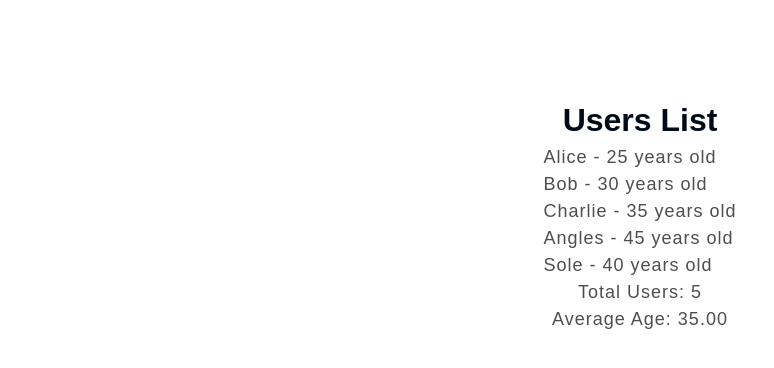
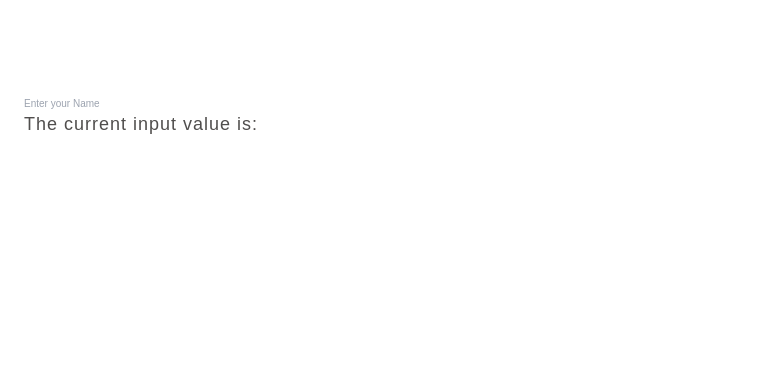
Before and after one commit to G-Golu/Only_YT_React_Study, a React (Vite) app in the folder Components/: page / in a window 1280 px wide. Shown: the top 368 px of the page, without its empty margins (0-774 px from the left). Built offline with nearby package versions, Linux system fonts and the light colour scheme.

Commit message:
Lifting State UP

```diff
--- a/Components/src/App.jsx
+++ b/Components/src/App.jsx
@@ -81,14 +81,17 @@
 
 
     import "./Components/EV.css";
-import { DerivedState } from "./Components/hooks/DerivedState";
+    //import { DerivedState } from "./Components/hooks/DerivedState";
     //import {  State } from "./Components/hooks/State";
-    export const App = () => {
+
+    import { LiftingState } from "./Components/LiftStateUP";
+     export const App = () => {
 
       return ( <section className="container">
        {/*   <State />*/}
        {/*  <Sibling/> */}
-       <DerivedState/>
+      {/* <DerivedState/>*/}
+       <LiftingState/>
       </section>
 
     );
--- /dev/null
+++ b/Components/src/Components/LiftStateUP.jsx
@@ -0,0 +1,41 @@
+import { useState } from "react";
+import PropTypes from "prop-types"; // Import PropTypes
+
+export const LiftingState = () => {
+  const [inputValue, setInputValue] = useState("");
+
+  return (
+    <>
+      <InputComponent inputValue={inputValue} setInputValue={setInputValue} />
+      <DisplayComponent inputValue={inputValue} />
+    </>
+  );
+};
+
+const InputComponent = ({ inputValue, setInputValue }) => {
+  return (
+    <>
+      <input
+        type="text"
+        placeholder="Enter your Name"
+        value={inputValue}
+        onChange={(e) => setInputValue(e.target.value)}
+      />
+    </>
+  );
+};
+
+// Define PropTypes for InputComponent
+InputComponent.propTypes = {
+  inputValue: PropTypes.string.isRequired,
+  setInputValue: PropTypes.func.isRequired,
+};
+
+const DisplayComponent = ({ inputValue }) => {
+  return <p>The current input value is: {inputValue}</p>;
+};
+
+// Define PropTypes for DisplayComponent
+DisplayComponent.propTypes = {
+  inputValue: PropTypes.string.isRequired,
+};
```
Also changed, not shown: Components/src/Components/DerivedState2.jsx (deleted).
